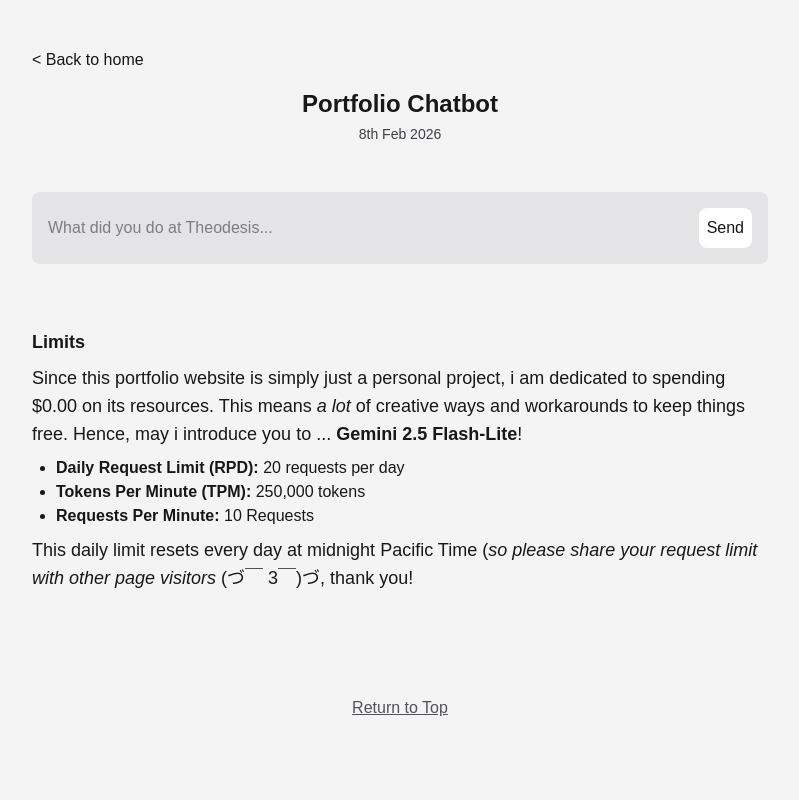
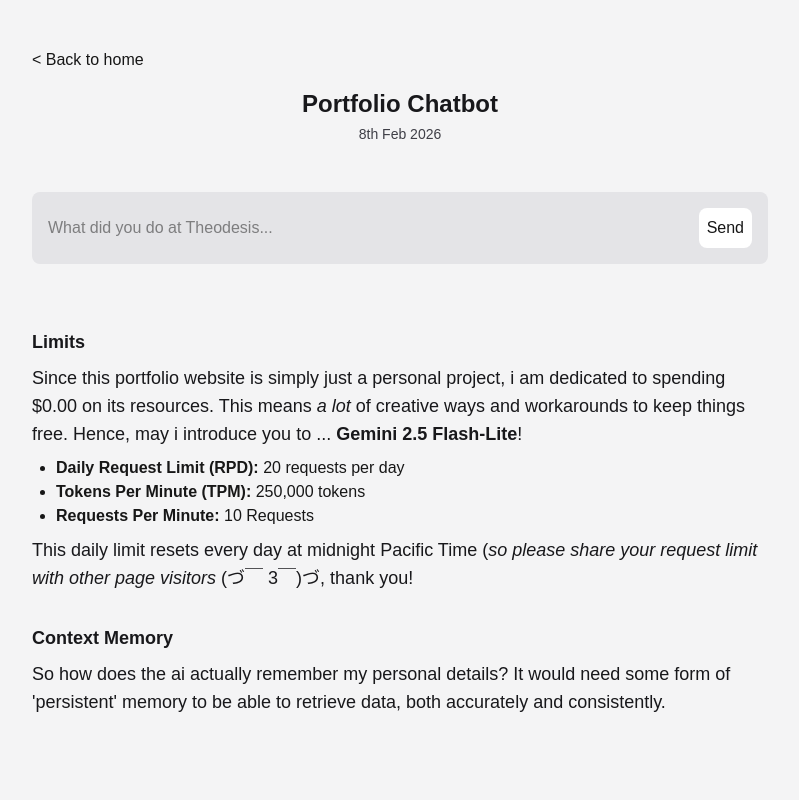
Before and after one commit to Kyblue11/BluesClues, a Next.js app in the folder bluesclues/: page /blog/portfolio-ai in a window 1280 px wide. Shown: the top 800 px of the page, without its empty margins (240-1039 px from the left). Built offline with nearby package versions, Linux system fonts and the light colour scheme; a web font is replaced by a local one.

Commit message:
histogram padding

```diff
--- a/bluesclues/app/blog/[slug]/portfolio-ai.tsx
+++ b/bluesclues/app/blog/[slug]/portfolio-ai.tsx
@@ -31,6 +31,15 @@ export default function PortfolioAI() {
           <i>so please share your request limit with other page visitors</i>{" "}
           (づ￣ 3￣)づ, thank you!
         </p>
+
+        <p className="text-lg text-zinc-900 mb-2 mt-8">
+          <b>Context Memory</b>
+        </p>
+        <p className="text-lg text-zinc-900 mb-2">
+          So how does the ai actually remember my personal details? It would
+          need some form of 'persistent' memory to be able to retrieve data,
+          both accurately and consistently.
+        </p>
       </section>
     </>
   );
--- a/bluesclues/app/blog/[slug]/watch-api.tsx
+++ b/bluesclues/app/blog/[slug]/watch-api.tsx
@@ -15,7 +15,7 @@ export default function WatchAPI() {
         {dayjs().tz("Asia/Kuala_Lumpur").format("DD-MM-YYYY HH:mm")}
       </p>
       <HeartRateHistogram></HeartRateHistogram>
-      <p className=" text-sm text-zinc-600 text-center mt-5">
+      <p className=" text-sm text-zinc-600 text-center lg:mt-4">
         Data source: Huawei Watch GT6 Pro
       </p>
 
--- a/bluesclues/app/page.tsx
+++ b/bluesclues/app/page.tsx
@@ -6,7 +6,6 @@ import EducationRecord from "@/src/components/education";
 import WorkExpRecord from "@/src/components/workexperience";
 import SkillSection from "@/src/components/skills";
 import MyBlog from "@/src/components/blog";
-import ChatBot from "@/src/components/chatbot";
 import Footer from "@/src/components/footer";
 
 export default function Home() {
--- a/bluesclues/src/components/histogram.tsx
+++ b/bluesclues/src/components/histogram.tsx
@@ -105,7 +105,7 @@ export default function HeartRateHistogram() {
   }, []);
 
   return (
-    <div className="w-full mb-5 lg:mb-0" style={{ height: 320 }}>
+    <div className="w-full mb-4 lg:mb-0" style={{ height: 320 }}>
       {loading ? (
         <div className=" text-sm text-zinc-600 text-center ">Loading...</div>
       ) : null}
```
